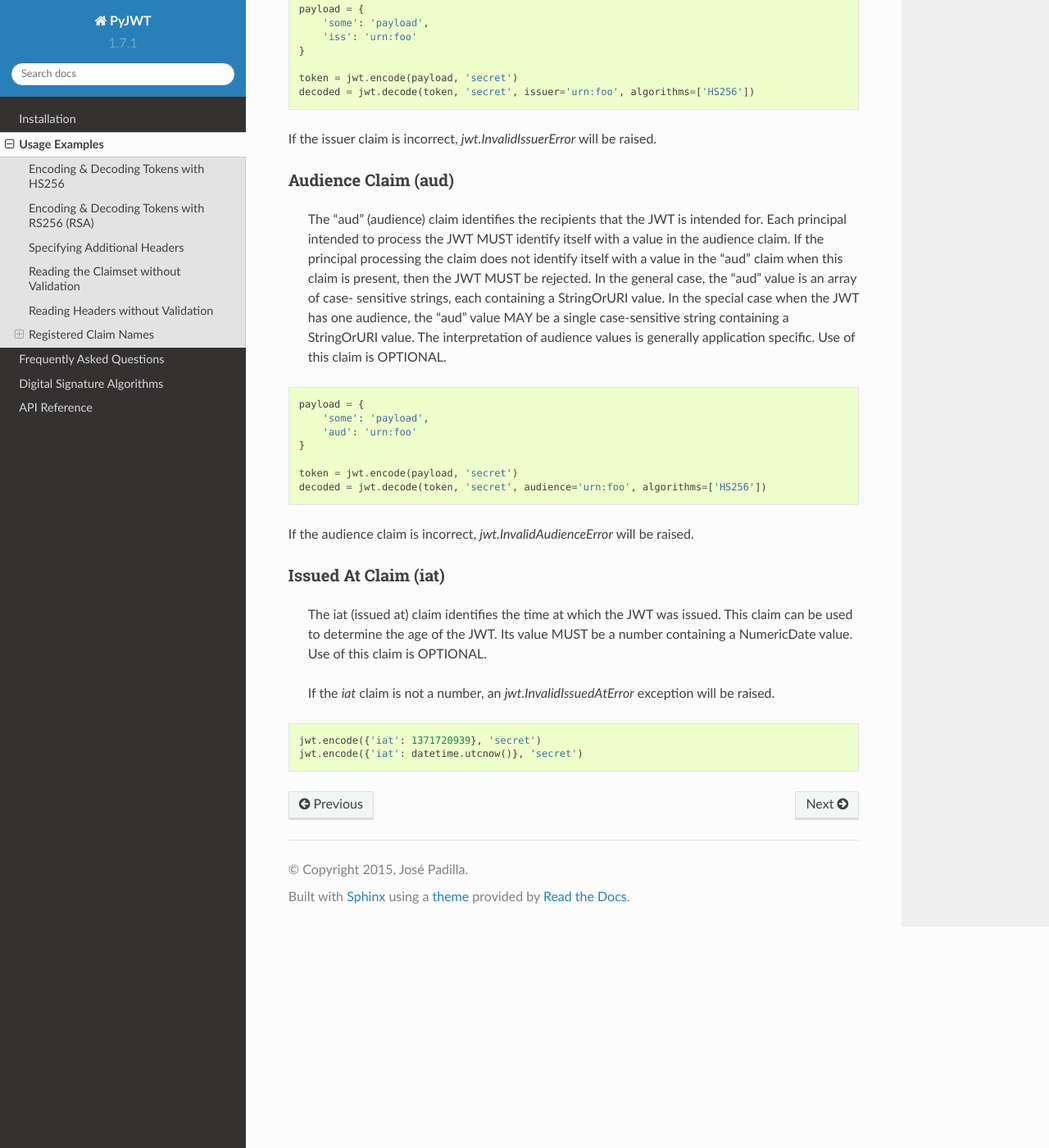
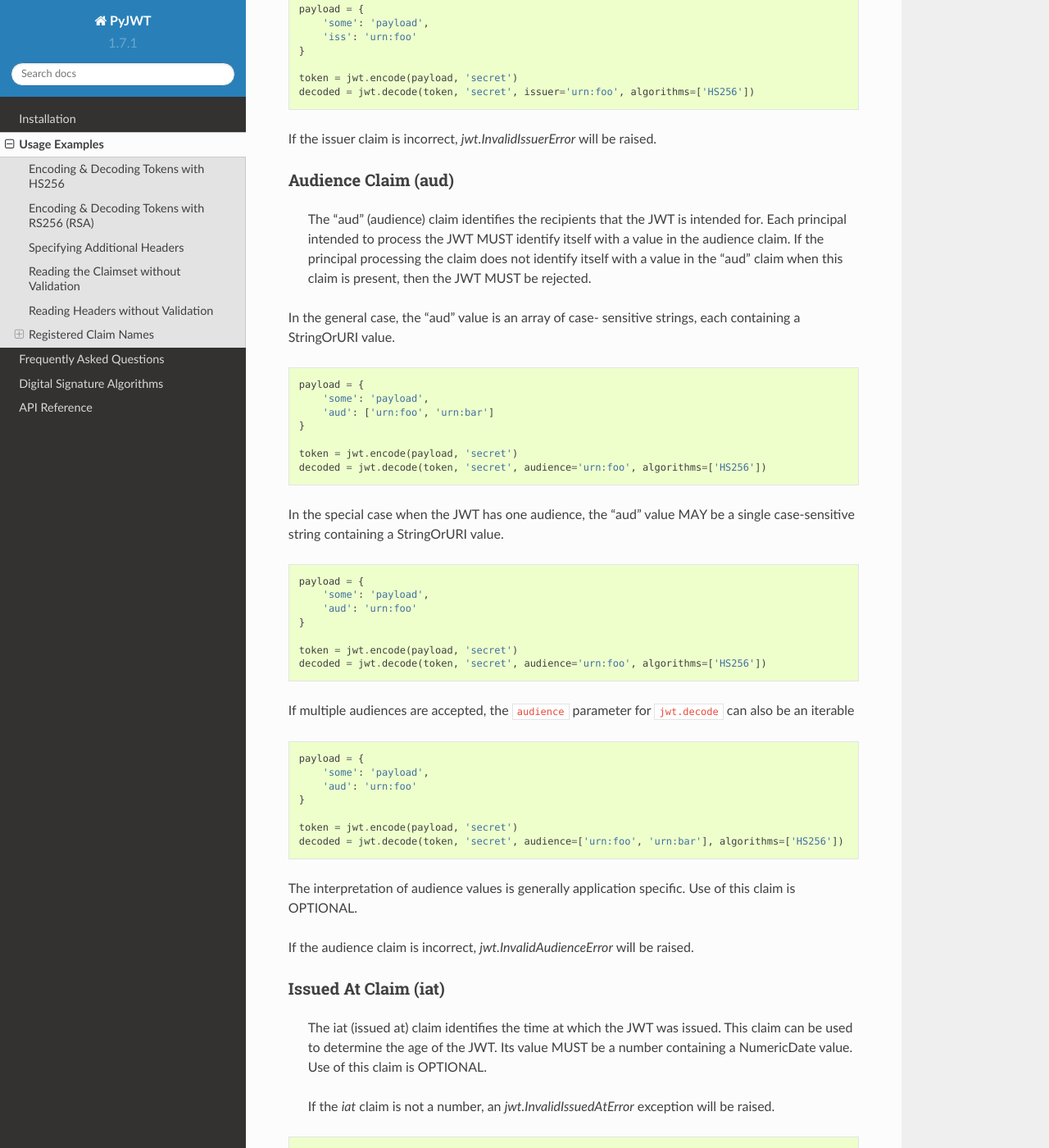
Before and after one commit to RubyOnWorld/pyjwt, a Sphinx documentation site: the page built from docs/usage.rst, in a window 1280 px wide and 1400 px high, scrolled down 3218 px. Shown: the whole window at 82% size. Built offline with Sphinx 7.4.7 and the Read the Docs theme 2.0.0, drawn with Linux system fonts in a browser that asks for light colours.

Commit message:
Improve documentation for audience usage (#484)
* Add code example for `aud` being an array

The previous code example only showed the `aud` claim as a single
case-sensitive string, despite the documentation mentioning that the
`aud` claim can be an array of case-sensitive strings

Add a code block demonstrating the `aud` claim being an array of
case-sensitive strings to make it more clear to the user that it is a
permitted use of the `aud` claim

* Add example of the `audience` param as an iterable

Demonstrate to users reading the documentation that the `audience`
parameter is not restricted to the `string` type, but can also accept an
iterable, as implemented in PR#306

https://github.com/jpadilla/pyjwt/pull/306

* Fix short title underlines

Short title underlines throw warnings in reStructuredText linters

```diff
--- a/docs/usage.rst
+++ b/docs/usage.rst
@@ -2,7 +2,7 @@ Usage Examples
 ==============
 
 Encoding & Decoding Tokens with HS256
----------------------------------
+--------------------------------------
 
 .. code-block:: python
 
@@ -14,7 +14,7 @@ Encoding & Decoding Tokens with HS256
     {'some': 'payload'}
 
 Encoding & Decoding Tokens with RS256 (RSA)
----------------------------------
+-------------------------------------------
 
 .. code-block:: python
 
@@ -183,12 +183,23 @@ Audience Claim (aud)
     identify itself with a value in the audience claim.  If the principal
     processing the claim does not identify itself with a value in the
     "aud" claim when this claim is present, then the JWT MUST be
-    rejected.  In the general case, the "aud" value is an array of case-
-    sensitive strings, each containing a StringOrURI value.  In the
-    special case when the JWT has one audience, the "aud" value MAY be a
-    single case-sensitive string containing a StringOrURI value.  The
-    interpretation of audience values is generally application specific.
-    Use of this claim is OPTIONAL.
+    rejected.
+
+In the general case, the "aud" value is an array of case-
+sensitive strings, each containing a StringOrURI value.
+
+.. code-block:: python
+
+    payload = {
+        'some': 'payload',
+        'aud': ['urn:foo', 'urn:bar']
+    }
+
+    token = jwt.encode(payload, 'secret')
+    decoded = jwt.decode(token, 'secret', audience='urn:foo', algorithms=['HS256'])
+
+In the special case when the JWT has one audience, the "aud" value MAY be
+a single case-sensitive string containing a StringOrURI value.
 
 .. code-block:: python
 
@@ -199,6 +210,22 @@ Audience Claim (aud)
 
     token = jwt.encode(payload, 'secret')
     decoded = jwt.decode(token, 'secret', audience='urn:foo', algorithms=['HS256'])
+
+If multiple audiences are accepted, the ``audience`` parameter for
+``jwt.decode`` can also be an iterable
+
+.. code-block:: python
+
+    payload = {
+        'some': 'payload',
+        'aud': 'urn:foo'
+    }
+
+    token = jwt.encode(payload, 'secret')
+    decoded = jwt.decode(token, 'secret', audience=['urn:foo', 'urn:bar'], algorithms=['HS256'])
+
+The interpretation of audience values is generally application specific.
+Use of this claim is OPTIONAL.
 
 If the audience claim is incorrect, `jwt.InvalidAudienceError` will be raised.
 
```
